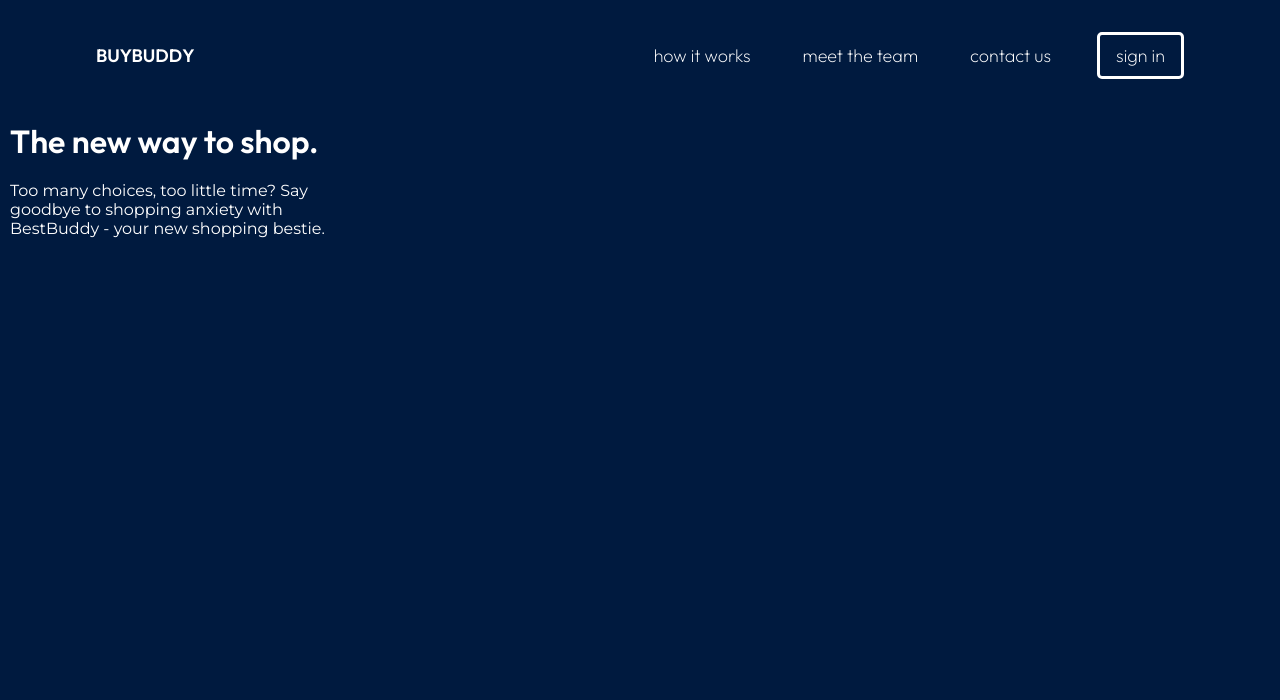
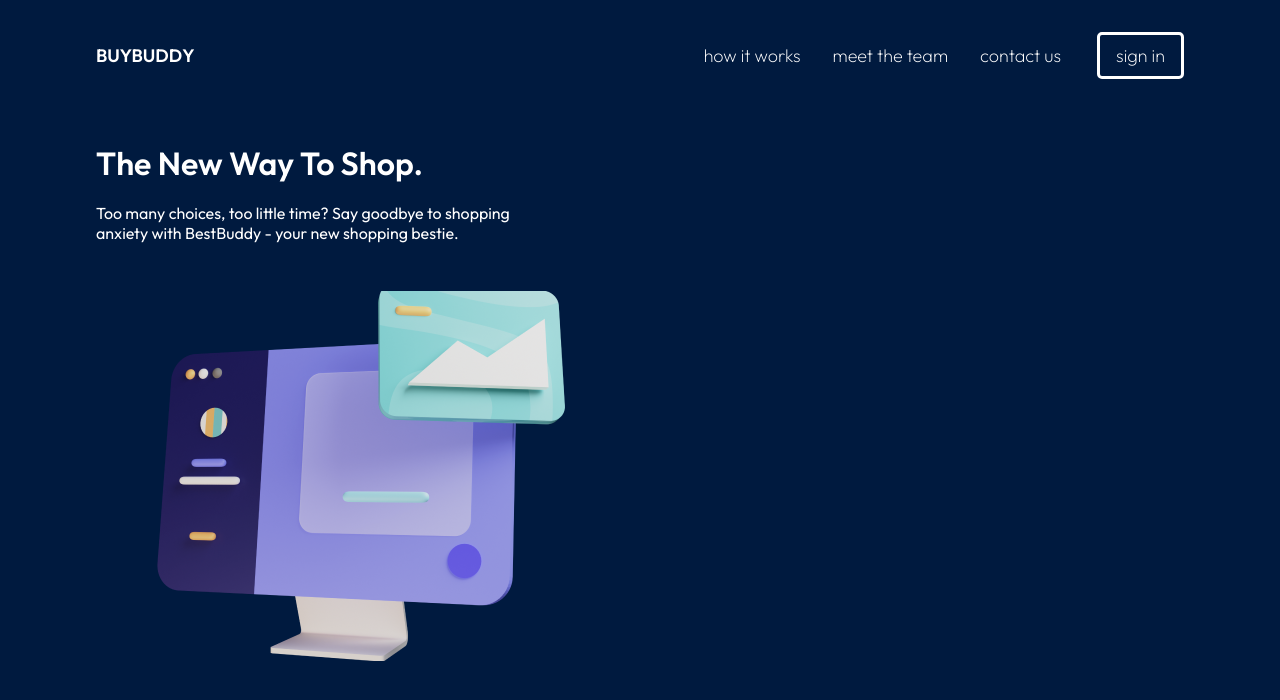
Before and after one commit to SheCodesAus/django_unchained_group_2023_frontend, a React (Vite) app in the folder buybuddy/: page / in a window 1280 px wide. Shown: the top 700 px of the page. Built offline with nearby package versions, Linux system fonts and the light colour scheme.

Commit message:
homepage styling

```diff
--- a/buybuddy/src/components/Nav/Nav.css
+++ b/buybuddy/src/components/Nav/Nav.css
@@ -181,4 +181,6 @@
     .buybuddy__navbar-menu_container button {
         border: none;
     }
+
+
 }
--- a/buybuddy/src/index.css
+++ b/buybuddy/src/index.css
@@ -20,12 +20,18 @@
 
 p {
   color: white;
-  font-family: var(--body-font-family);
+  font-family: var(--heading-font-family);
   line-height: var(--line-height);
-  padding: 10px;
 }
 
 h1 {
+  color: white;
+  font-family: var(--heading-font-family);
+  line-height: var(--line-height);
+  padding-bottom: 20px;
+}
+
+h2 {
   color: white;
   font-family: var(--heading-font-family);
   line-height: var(--line-height);
@@ -33,7 +39,14 @@ h1 {
 }
 
 button {
-  color: white
+  background-color: #fa9fc5;
+    color: white;
+    padding: 1em 1.5em;
+    border-radius: 100px;
+}
+
+.button:hover {
+  background-color: #52dd79a0;
 }
 
 container {
--- a/buybuddy/src/pages/Homepage/Homepage.css
+++ b/buybuddy/src/pages/Homepage/Homepage.css
@@ -1,6 +1,22 @@
 :root {
   --heading-font:
   --body-font:
+}
+
+.hero__container {
+  display: flex;
+  justify-content: space-between;
+  align-items: center;
+  width: 100%;
+  padding: 32px;
+
+  padding: 2rem 6rem;
+}
+
+.split {
+  width: 100%;
+  align-items: center;
+  justify-content: center;
 }
 
 .hero {
@@ -21,7 +37,12 @@
   margin-top: 3em;
 }
 
+
 .hero-left {
+  width: 40%;
+}
+
+.hero-right {
   width: 40%;
 }
 
--- a/buybuddy/src/pages/Homepage/Homepage.jsx
+++ b/buybuddy/src/pages/Homepage/Homepage.jsx
@@ -1,5 +1,5 @@
 import { useState, useEffect } from "react";
-
+import heroimg from "../../assets/hero comp.png";
 import "./HomePage.css";
 
 function HomePage() {
@@ -8,17 +8,16 @@ function HomePage() {
     <div className="hero__container">
             <div class="split">
                 <div class="hero-left hidden">
-                    <h1 class="h1">The new way to shop.</h1>
+                    <h1 class="h1">The New Way To Shop.</h1>
                     <p class="body">Too many choices, too little time? Say goodbye to shopping anxiety with BestBuddy - your new shopping bestie. </p>
                     <div class="btn-wrap">
                         {/* <a href="#" class="btn subheading">sign up</a> */}
                     </div>
                 </div>
                 <div class="hero-right hidden">
-                    {/* <img src="images/hero comp.png" alt=""> */}
-                </div>
+                    <img src={heroimg} className="hero-img" alt="hero" />
             </div>
-
+        </div>
     </div>
 
 );
```
